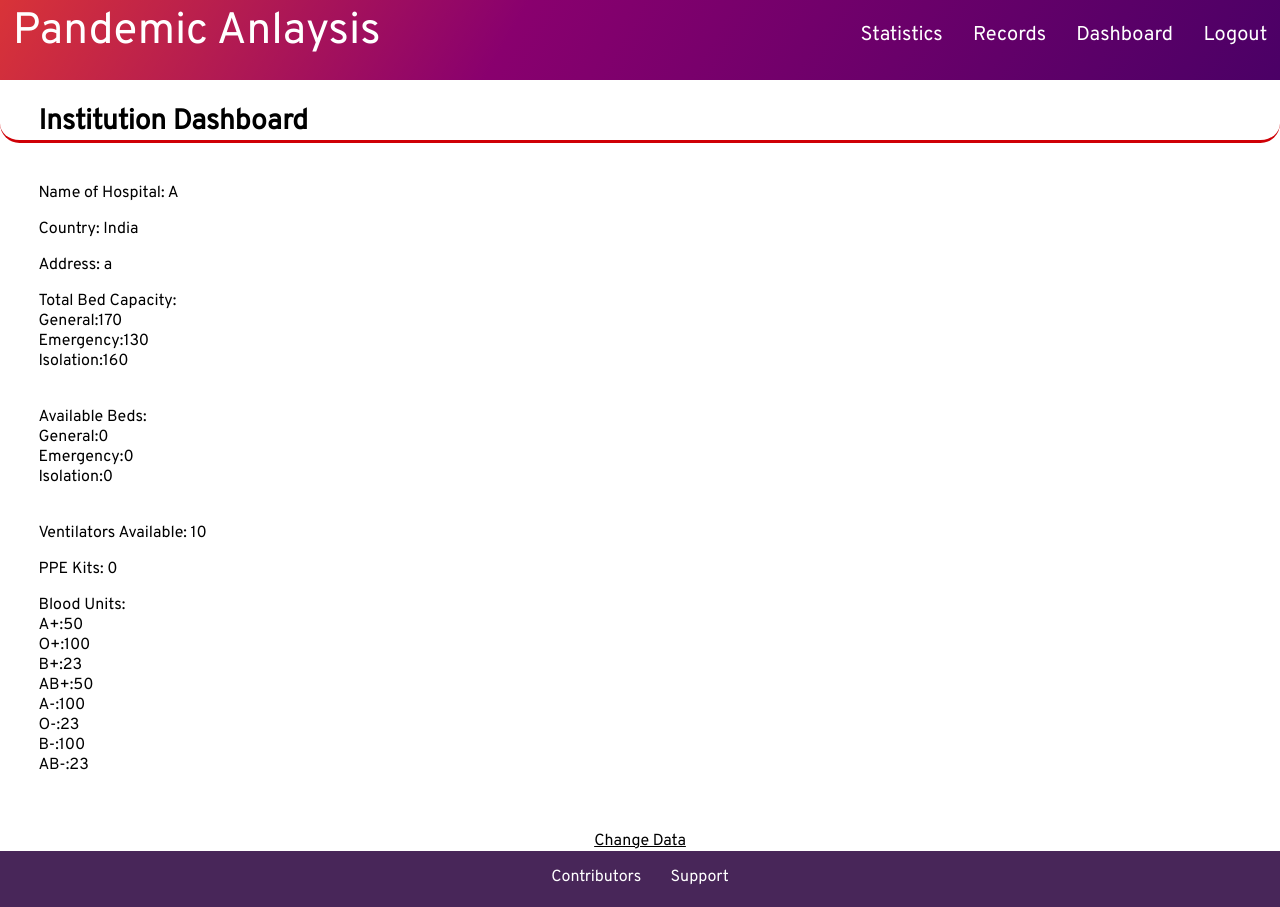
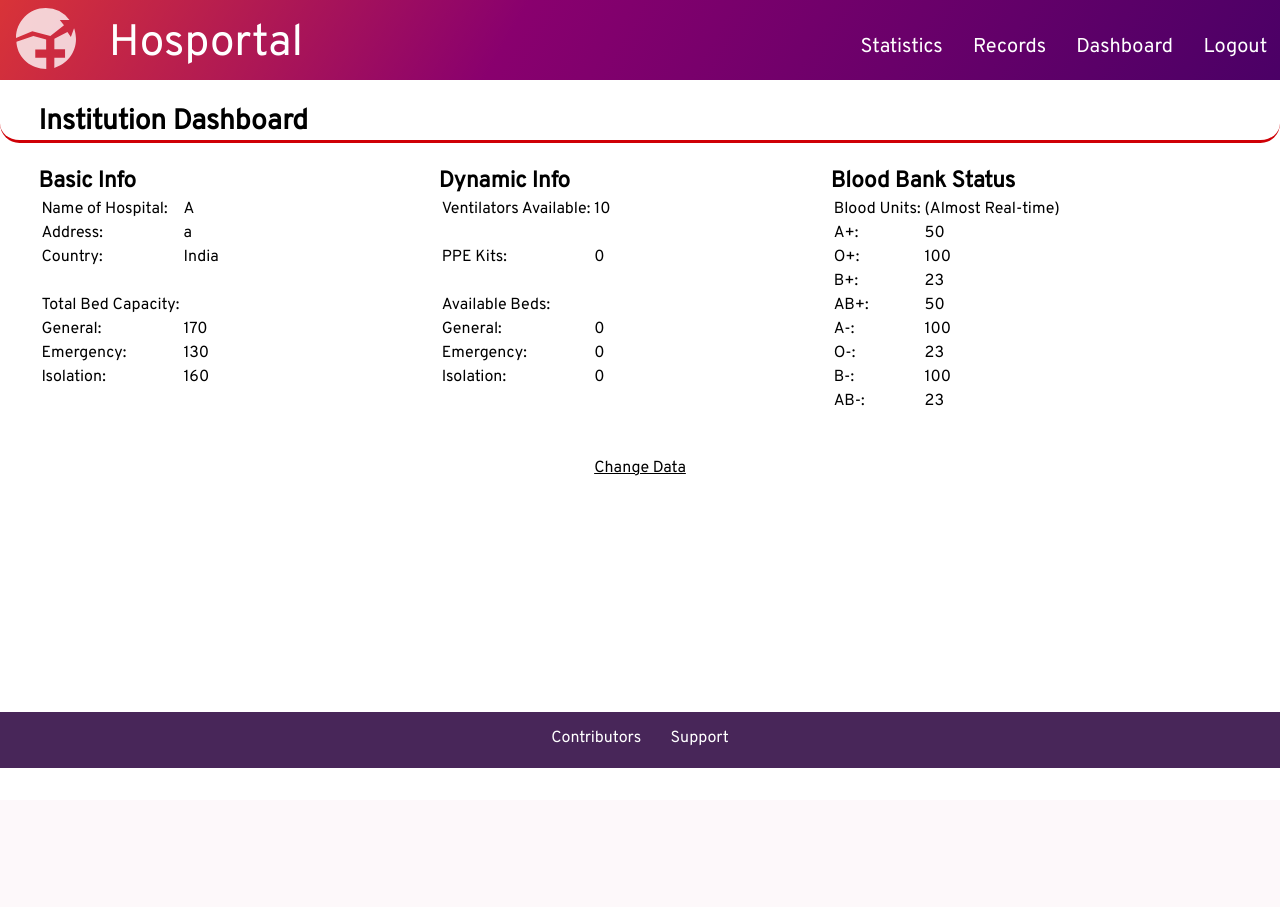
Before and after one commit to AvishrantsSh/Hackathon, a Django app: page /details/ in a window 1280 px wide. After the commit the page ends 768 px from the top, so only its background shows below. Run offline with Django 3.2, Linux system fonts and the light colour scheme; a user stored in the database is signed in; data comes from the database, SQL or seed files in the repository; both versions use the stored data as it was after the commit.

Commit message:
Main Page Visuals, Icon, Dashboard Tables

```diff
--- a/static/style/basestyle.css
+++ b/static/style/basestyle.css
@@ -8,12 +8,14 @@ body{
     box-sizing: border-box;
 
 }
+
 a{
     text-decoration: none;
     color: inherit;
     margin: 1vw;
 
 }
+
 #header{
     width: 100%;
     display: grid;
@@ -23,10 +25,24 @@ a{
 
 #top_head{
     box-sizing: border-box;
-    padding-top: 0.5vh;
     color: white;
     font-size: 5.5vh;
     grid-column: 1;
+    display: inline-flex;
+}
+
+#icon{
+    width: 7.5vh;
+    padding: 1vh;
+    padding-left: 2vh;
+}
+
+#icon_head{
+    width: 80px;
+}
+
+#main{
+    padding: 2vh;
 }
 
 #link_head{
@@ -97,8 +113,17 @@ a{
         height: 70%;
         text-align: center;
         grid-column: 2;
+    }
 
+    #icon{
+        width: 5vh;
+        padding: 1vh;
     }
+
+    #icon_head{
+        width: 55px;
+    }
+
     #misc{
         grid-column: 3;
 
--- a/static/style/h_details.css
+++ b/static/style/h_details.css
@@ -10,15 +10,29 @@
 	margin:0;
 }
 
+#second_head{
+	font-family: overpass;
+	font-size: 2.8vh;
+	margin:0;
+}
 
 #dash_container{
 	margin-top: 3vh;
 	display: grid;
+	padding-left: 3vw;
+	padding-bottom: 3vh;
 }
 
 #left_dash{
 	grid-column: 1;
-	width: 40vw;
+}
+
+#center_dash{
+	grid-column: 2;
+}
+
+#right_dash{
+	grid-column: 3;
 }
 
 #heading_container{
@@ -35,3 +49,23 @@
 #edit{
 	text-decoration: underline;
 }
+
+
+@media only screen and (max-width: 768px) {
+
+	#center_dash{
+		padding-top: 3vh;
+		grid-column: 1;
+
+	}
+
+	#right_dash{
+		padding-top: 3vh;
+		grid-column: 1;
+
+	}
+
+	#dynamic, #basic, #blood_bank{
+		padding-left: 3vh;
+	}
+}
--- a/templates/base.html
+++ b/templates/base.html
@@ -9,14 +9,14 @@
 
             {%endblock title%}
         </title>
-        <!-- <link href="{%static 'img/favicon.png'%}" type="image/png" rel="icon">
-        <link href="{%static 'img/favicon.png'%}" type="image/png" rel="shortcut icon"> -->
+        <link href="{%static 'images/icons/full_icon.png'%}" type="image/png" rel="icon">
+        <link href="{%static 'images/icons/icon_colour.svg'%}" type="image/png" rel="shortcut icon">
         <meta charset="UTF-8">
         <meta name="description" content="To Infinity and Beyond">
         <meta name="keywords" content="Donation, Funds, Uphaar">
         <meta name="author" content="Avishrant Sharma">
         <meta name="viewport" content="width=device-width,initial-scale=1.0">
-        <link rel="stylesheet" href="{%static 'style/basestyle.css'%}" type="text/css">
+        <link rel="stylesheet" href="{%static 'style/basestyle.css'%}?v=1.1" type="text/css">
 
         <!-- Path to manifest.json -->
         <link rel="manifest" href="/manifest.json">
@@ -52,7 +52,12 @@
     <body>
         <div id="header">
             <div id="top_head">
-                <a href="{%url 'home'%}">Pandemic Anlaysis</a>
+                <div id="icon_head">
+                <img src="{%static 'images/icons/icon.svg'%}" id="icon">
+                </div>
+                <div id="main">
+                <a href="{%url 'home'%}">Hosportal</a>
+                </div>
             </div>
             <div id='nav-container'>
                 <div class="button" tabindex="0">
--- a/templates/h_details.html
+++ b/templates/h_details.html
@@ -7,7 +7,7 @@
 {%endblock title%}
 
 {%block link%}
-    <link rel="stylesheet" href="{%static 'style/h_details.css'%}?v=1.1">
+    <link rel="stylesheet" href="{%static 'style/h_details.css'%}?v=1.5">
 {%endblock link%}
 
 {%block content%}
@@ -21,36 +21,93 @@
 
 	<div id = "dash_container">
 		<div id = "left_dash">
-			<p id = "text">Name of Hospital: {{object.name}}<br></p>
-			<p id = "text">Country: {{object.country}}<br></p>
-			<p id = "text">Address: {{object.address}}<br></p>
-			<p id = "text">Total Bed Capacity:<br>
+			<h3 id="second_head">
+			Basic Info
+			</h3>
+			<table id="basic">
+
+				<tr>
+					<td id="basic_left"> Name of Hospital: </td> <td id="basic_right">{{object.name}}</td>
+				</tr>
+
+				<tr>
+					<td id="basic_left"> Address: </td>	<td id="basic_right">{{object.address}}</td>
+				</tr>
+
+				<tr>
+					<td id="basic_left"> Country: </td> <td id="basic_right"> {{object.country}}</td>
+				</tr>
+
+				<tr> <td> <br> </td></tr>
+
+				<tr>
+					<td id="basic_left"> Total Bed Capacity: </td>
+				</tr>
+
 				{%with a=object.bed_capacity|bed%}
 				{% for type, units in a.items%}
-					{{type}}:{{units}}<br>
+					<tr>
+						<td id="basic_left"> {{type}}:</td>	<td id="basic_right">{{units}}</td>
+					</tr>
 				{%endfor%}
 				{%endwith%}
-				<br>
-			</p>
-			<p id = "text">Available Beds: <br>
+
+
+			</table>
+
+		</div>
+		<div id = "center_dash">
+			<h3 id="second_head">
+			Dynamic Info
+			</h3>
+
+			<table id="dynamic">
+
+				<tr>
+					<td id="dynamic_left">Ventilators Available: </td> <td id="dynamic_right">{{object.ventilator}}</td>
+				</tr>
+
+				<tr> <td> <br></td></tr>
+
+				<tr>
+					<td id="dynamic_left">PPE Kits: </td>	<td id="dynamic_right">{{object.ppe}}</td>
+				</tr>
+
+				<tr> <td> <br></td></tr>
+
+				<tr>
+					<td id="dynamic_left"> Available Beds: </td>
+				</tr>
+
 				{%with a=object.available|bed%}
 				{% for type, units in a.items%}
-					{{type}}:{{units}}<br>
+					<tr>
+						<td id="dynamic_left"> {{type}}:</td>	<td id="dynamic_right">{{units}}</td>
+					</tr>
 				{%endfor%}
 				{%endwith%}
-				<br>
-			</p>
-			<p id = "text">Ventilators Available: {{object.ventilator}}<br></p>
-			<p id = "text">PPE Kits: {{object.ppe}}<br></p>
-			<p id = "text">Blood Units: <br>
+
+			</table>
+		</div>
+
+		<div id="right_dash">
+
+			<h3 id="second_head">
+				Blood Bank Status
+			</h3>
+
+			<table id="blood_bank">
+				<tr>
+					<td id="dynamic_left"> Blood Units: </td> <td> (Almost Real-time)</td>
+				</tr>
 				{%with a=object.blood|blood%}
 				{% for type, units in a.items%}
-					{{type}}:{{units}}<br>
+					<tr>
+						<td id="dynamic_left"> {{type}}:</td>	<td id="dynamic_right">{{units}}</td>
+					</tr>
 				{%endfor%}
 				{%endwith%}
-				<br>
-			</p>
-
+			</table>
 		</div>
 
 
--- a/templates/home.html
+++ b/templates/home.html
@@ -6,7 +6,7 @@
     Home|Test
 {%endblock title%}
 {%block link%}
-	<link rel="stylesheet" href="{%static 'style/homestyle.css'%}">
+	<link rel="stylesheet" href="{%static 'style/homestyle.css'%}?v=1.2">
 {%endblock link%}
 
 {%block content%}
```
Also changed, not shown: Hackathon/settings.py (+12 -12 lines), static/style/homestyle.css (+7 -0 lines), static/style/recordstyle.css (+8 -3 lines), db.sqlite3, static/images/assets/Hola.svg (added), static/images/icons/full_icon.png (added), static/images/icons/icon.svg (added), static/images/icons/icon_colour.svg (added), templates/pwa/manifest.json.
